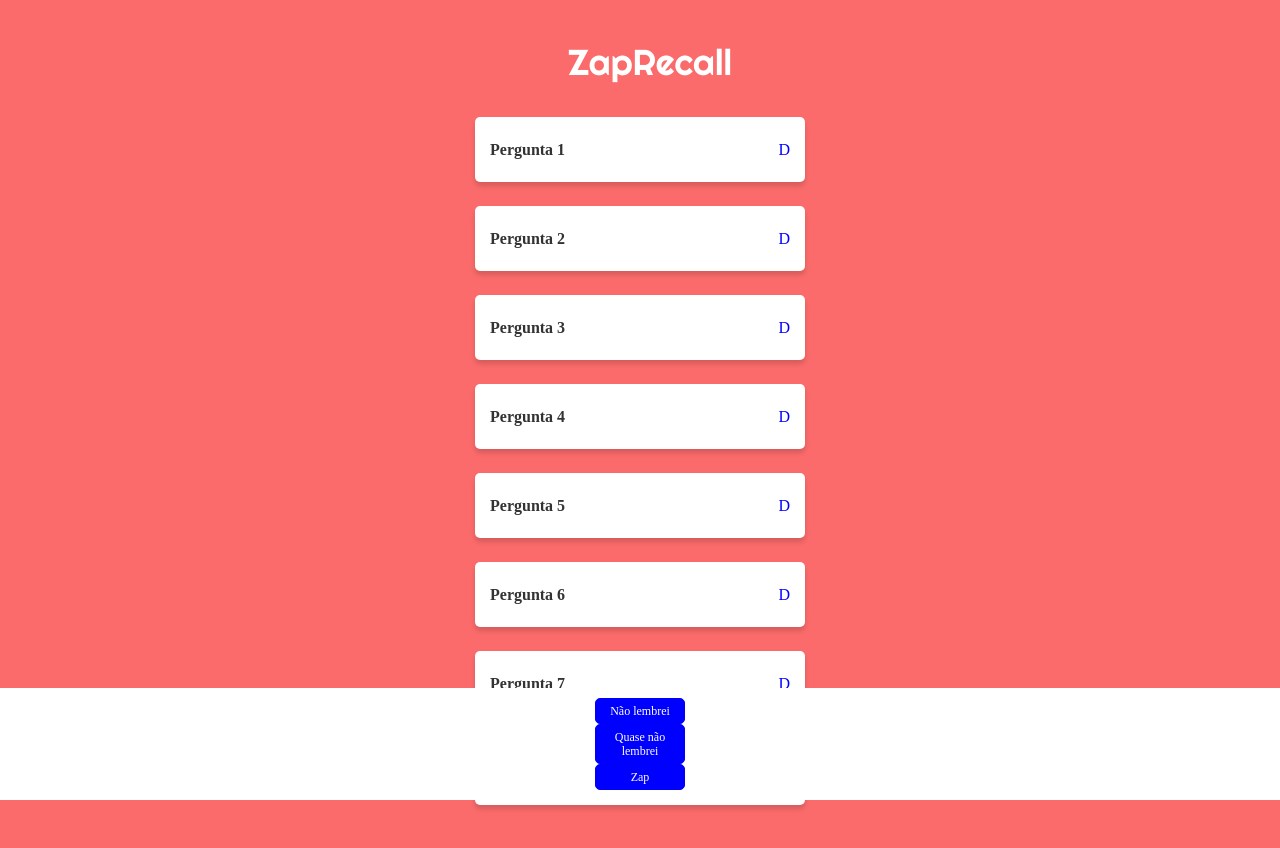
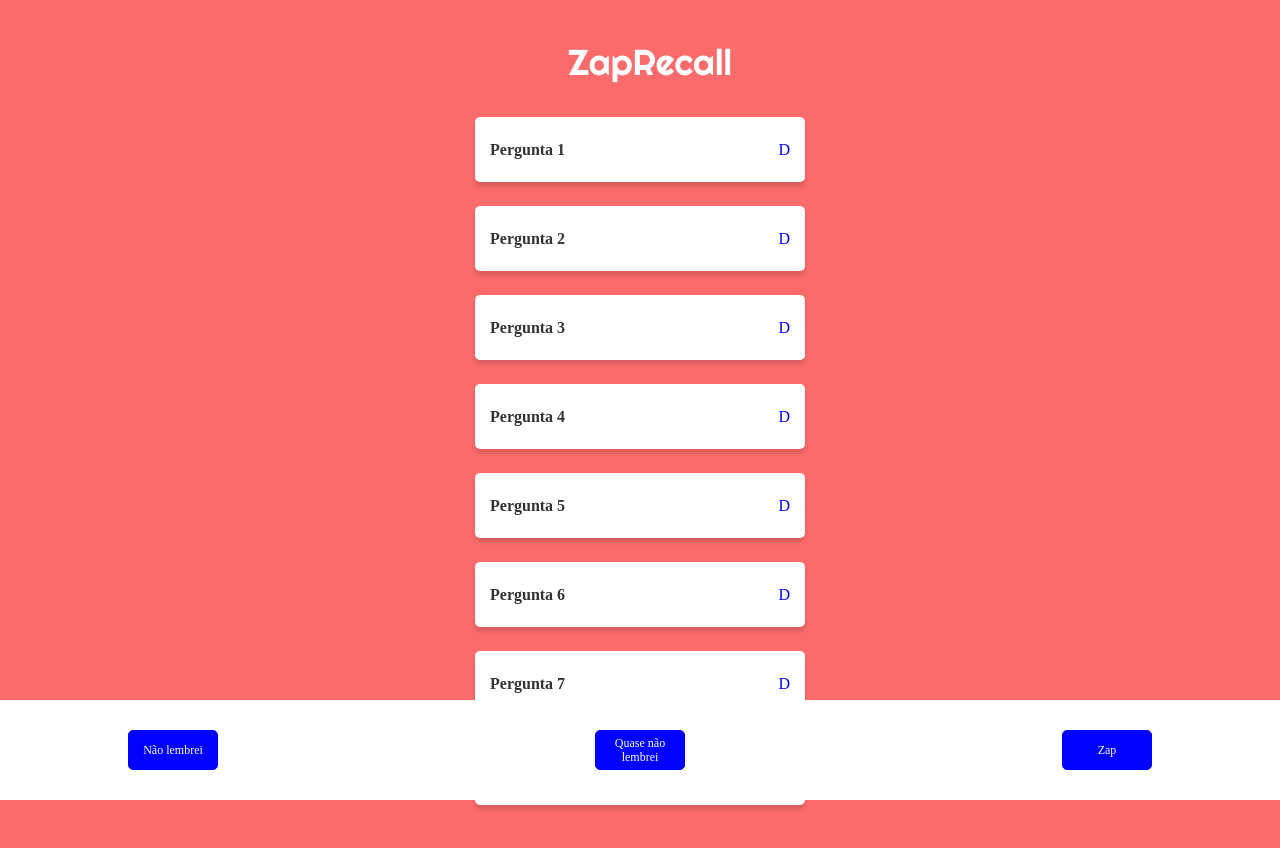
Before and after one commit to AnneKinder/projeto9-zaprecall, a React (Create React App) app: page / in a window 1280 px wide. Shown: the top 848 px of the page. Built offline with nearby package versions, Linux system fonts and the light colour scheme.

Commit message:
Update Screen.js

```diff
--- a/src/components/Screen.js
+++ b/src/components/Screen.js
@@ -129,9 +129,9 @@ export default function Screen() {
 
       <FooterConcluidos>
         <div className="container-botoes">
-          <button> Não lembrei </button>
-          <button> Quase não lembrei </button>
-          <button> Zap </button>
+          <Button> Não lembrei </Button>
+          <Button> Quase não lembrei </Button>
+          <Button> Zap </Button>
         </div>
       </FooterConcluidos>
     </ScreenContainer>
@@ -150,6 +150,56 @@ const ScreenContainer = styled.div`
   margin: 0px;
   padding: 0px;
   padding-bottom: 200px;
+
+    .pergunta-fechada {
+    width: 300px;
+    height: 35px;
+    background-color: #ffffff;
+    margin: 12px;
+    padding: 15px;
+    box-shadow: 0px 4px 5px rgba(0, 0, 0, 0.15);
+    border-radius: 5px;
+    display: flex;
+    align-items: center;
+    justify-content: space-between;
+
+        .p {
+        font-family: "Recursive";
+        font-style: normal;
+        font-weight: 700;
+        font-size: 16px;
+        line-height: 19px;
+        color: #333333;
+      }
+   }
+
+    .pergunta-aberta {
+    width: 300px;
+    margin: 12px;
+    padding: 15px;
+    min-height: 100px;
+    background: #ffffd5;
+    box-shadow: 0px 4px 5px rgba(0, 0, 0, 0.15);
+    border-radius: 5px;
+    font-family: "Recursive";
+    font-style: normal;
+    font-weight: 400;
+    font-size: 18px;
+    line-height: 22px;
+    color: #333333;
+    position: relative;
+    display: flex;
+    flex-direction: column;
+    justify-content: space-between;
+
+        .img {
+        position: absolute;
+        bottom: 10px;
+        right: 10px;
+      }
+  }
+
+
 
 `
 
@@ -189,4 +239,31 @@ const FooterConcluidos = styled.div`
   color: #333333;
   padding: 10px;
 
+  .container-botoes {
+    display: flex;
+    width: 80%;
+    justify-content: space-between;
+    margin: 20px;
+
+  }
 `
+const Button = styled.button`
+      color:blue;
+      width: 90px;
+      font-family: "Recursive";
+      font-style: normal;
+      font-weight: 400;
+      font-size: 12px;
+      line-height: 14px;
+      display: flex;
+      align-items: center;
+      justify-content: center;
+      text-align: center;
+      color: #ffffff;
+      background: blue;
+      border-radius: 5px;
+      border: 1px solid blue;
+      padding: 5px;
+      cursor: pointer;
+
+`
```
